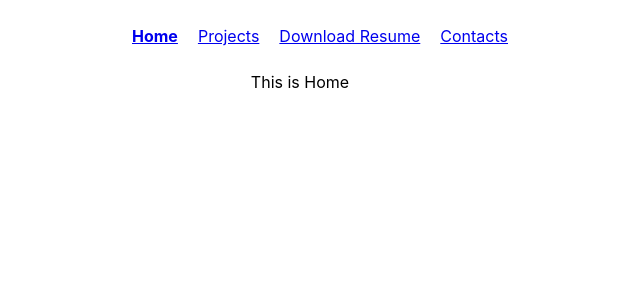
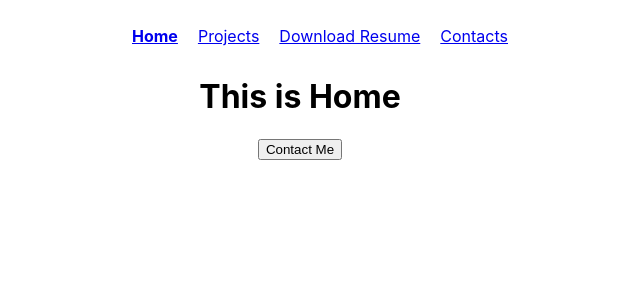
Before and after one commit to Sadia-hub/p1, a React (Create React App) app: page / in a window 1280 px wide. Shown: the top 300 px of the page, without its empty margins (340-980 px from the left). Built offline with nearby package versions, Linux system fonts and the light colour scheme.

Commit message:
usenavigate hook is use

```diff
--- a/src/components/Home.js
+++ b/src/components/Home.js
@@ -1,5 +1,16 @@
+import { useNavigate } from "react-router-dom";
 const Home = () =>{
-    return <>This is Home</>
+
+    const navigate = useNavigate();
+
+    return <>
+    <h1>This is Home</h1>
+    <button
+    onClick={()=>{
+        navigate("/contact");
+    }}
+    >Contact Me</button>
+    </>
 }
 
 export default Home;
```
